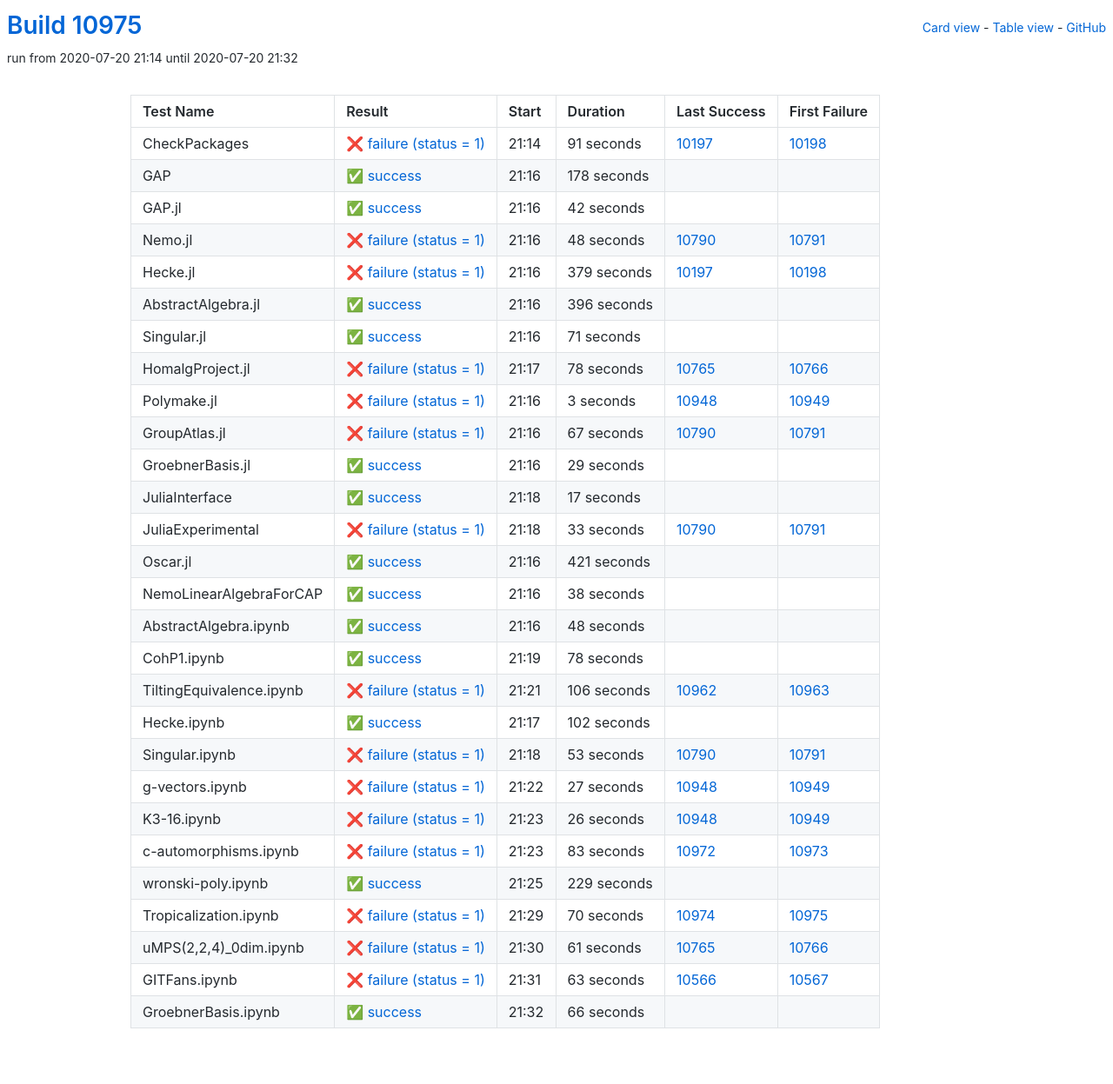
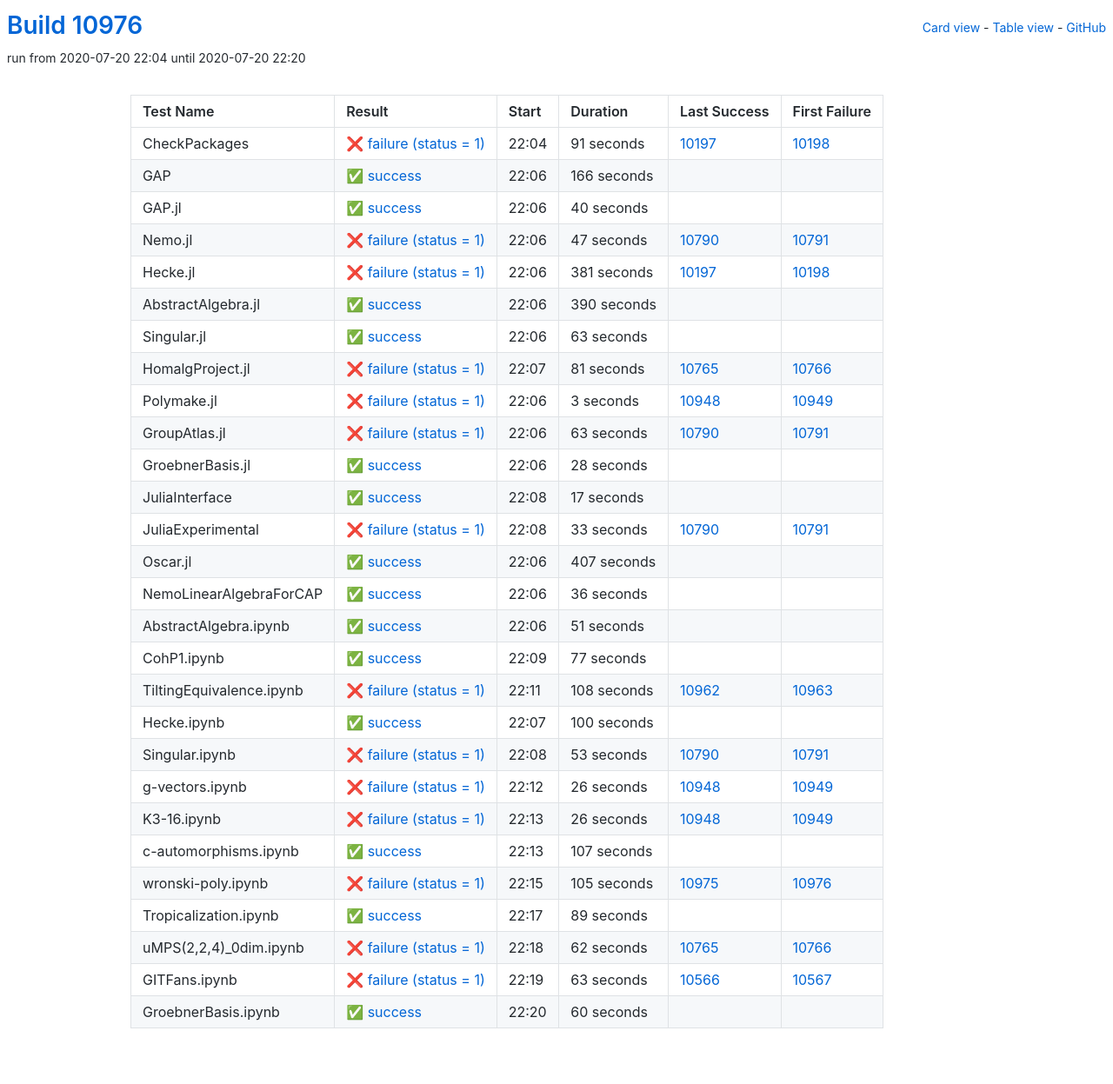
Before and after one commit to oscar-system/oscar-ci-status, a Jekyll site: the page built from table.html, in a window 1280 px wide. Shown: the whole page at 87% size. Built offline with Jekyll 4.4.1, drawn with Linux system fonts in a browser that asks for light colours.

Commit message:
Build #10976

```diff
--- a/_data/ci.yml
+++ b/_data/ci.yml
@@ -1,6 +1,6 @@
 ---
-build: 10975
-build_url: https://oscarci.mathematik.uni-kl.de/job/oscar/10975/
+build: 10976
+build_url: https://oscarci.mathematik.uni-kl.de/job/oscar/10976/
 job: oscar
 organization: oscar-system
 repo: oscar-ci-status
@@ -8,8 +8,8 @@
 tests:
 - name: CheckPackages
   id: checkpackages
-  log: https://oscarci.mathematik.uni-kl.de/job/oscar/10975/artifact/logs/build-10975/CheckPackages.log
-  start: 2020-07-20 21:14
+  log: https://oscarci.mathematik.uni-kl.de/job/oscar/10976/artifact/logs/build-10976/CheckPackages.log
+  start: 2020-07-20 22:04
   success: false
   exitcode: 1
   status: failure
@@ -20,92 +20,92 @@
   first_failure_url: https://oscarci.mathematik.uni-kl.de/job/oscar/10198/
 - name: GAP
   id: gap
-  log: https://oscarci.mathematik.uni-kl.de/job/oscar/10975/artifact/logs/build-10975/GAP.log
-  start: 2020-07-20 21:16
+  log: https://oscarci.mathematik.uni-kl.de/job/oscar/10976/artifact/logs/build-10976/GAP.log
+  start: 2020-07-20 22:06
   success: true
   exitcode: 0
   status: success
-  duration: 178
+  duration: 166
   last_success: false
   last_success_url:
   first_failure: false
   first_failure_url:
 - name: GAP.jl
   id: gap-jl
-  log: https://oscarci.mathematik.uni-kl.de/job/oscar/10975/artifact/logs/build-10975/GAP.jl.log
-  start: 2020-07-20 21:16
+  log: https://oscarci.mathematik.uni-kl.de/job/oscar/10976/artifact/logs/build-10976/GAP.jl.log
+  start: 2020-07-20 22:06
   success: true
   exitcode: 0
   status: success
-  duration: 42
+  duration: 40
   last_success: false
   last_success_url:
   first_failure: false
   first_failure_url:
 - name: Nemo.jl
   id: nemo-jl
-  log: https://oscarci.mathematik.uni-kl.de/job/oscar/10975/artifact/logs/build-10975/Nemo.jl.log
-  start: 2020-07-20 21:16
+  log: https://oscarci.mathematik.uni-kl.de/job/oscar/10976/artifact/logs/build-10976/Nemo.jl.log
+  start: 2020-07-20 22:06
   success: false
   exitcode: 1
   status: failure
-  duration: 48
+  duration: 47
   last_success: 10790
   last_success_url: https://oscarci.mathematik.uni-kl.de/job/oscar/10790/
   first_failure: 10791
   first_failure_url: https://oscarci.mathematik.uni-kl.de/job/oscar/10791/
 - name: Hecke.jl
   id: hecke-jl
-  log: https://oscarci.mathematik.uni-kl.de/job/oscar/10975/artifact/logs/build-10975/Hecke.jl.log
-  start: 2020-07-20 21:16
+  log: https://oscarci.mathematik.uni-kl.de/job/oscar/10976/artifact/logs/build-10976/Hecke.jl.log
+  start: 2020-07-20 22:06
   success: false
   exitcode: 1
   status: failure
-  duration: 379
+  duration: 381
   last_success: 10197
   last_success_url: https://oscarci.mathematik.uni-kl.de/job/oscar/10197/
   first_failure: 10198
   first_failure_url: https://oscarci.mathematik.uni-kl.de/job/oscar/10198/
 - name: AbstractAlgebra.jl
   id: abstractalgebra-jl
-  log: https://oscarci.mathematik.uni-kl.de/job/oscar/10975/artifact/logs/build-10975/AbstractAlgebra.jl.log
-  start: 2020-07-20 21:16
+  log: https://oscarci.mathematik.uni-kl.de/job/oscar/10976/artifact/logs/build-10976/AbstractAlgebra.jl.log
+  start: 2020-07-20 22:06
   success: true
   exitcode: 0
   status: success
-  duration: 396
+  duration: 390
   last_success: false
   last_success_url:
   first_failure: false
   first_failure_url:
 - name: Singular.jl
   id: singular-jl
-  log: https://oscarci.mathematik.uni-kl.de/job/oscar/10975/artifact/logs/build-10975/Singular.jl.log
-  start: 2020-07-20 21:16
+  log: https://oscarci.mathematik.uni-kl.de/job/oscar/10976/artifact/logs/build-10976/Singular.jl.log
+  start: 2020-07-20 22:06
   success: true
   exitcode: 0
   status: success
-  duration: 71
+  duration: 63
   last_success: false
   last_success_url:
   first_failure: false
   first_failure_url:
 - name: HomalgProject.jl
   id: homalgproject-jl
-  log: https://oscarci.mathematik.uni-kl.de/job/oscar/10975/artifact/logs/build-10975/HomalgProject.jl.log
-  start: 2020-07-20 21:17
+  log: https://oscarci.mathematik.uni-kl.de/job/oscar/10976/artifact/logs/build-10976/HomalgProject.jl.log
+  start: 2020-07-20 22:07
   success: false
   exitcode: 1
   status: failure
-  duration: 78
+  duration: 81
   last_success: 10765
   last_success_url: https://oscarci.mathematik.uni-kl.de/job/oscar/10765/
   first_failure: 10766
   first_failure_url: https://oscarci.mathematik.uni-kl.de/job/oscar/10766/
 - name: Polymake.jl
   id: polymake-jl
-  log: https://oscarci.mathematik.uni-kl.de/job/oscar/10975/artifact/logs/build-10975/Polymake.jl.log
-  start: 2020-07-20 21:16
+  log: https://oscarci.mathematik.uni-kl.de/job/oscar/10976/artifact/logs/build-10976/Polymake.jl.log
+  start: 2020-07-20 22:06
   success: false
   exitcode: 1
   status: failure
@@ -116,32 +116,32 @@
   first_failure_url: https://oscarci.mathematik.uni-kl.de/job/oscar/10949/
 - name: GroupAtlas.jl
   id: groupatlas-jl
-  log: https://oscarci.mathematik.uni-kl.de/job/oscar/10975/artifact/logs/build-10975/GroupAtlas.jl.log
-  start: 2020-07-20 21:16
+  log: https://oscarci.mathematik.uni-kl.de/job/oscar/10976/artifact/logs/build-10976/GroupAtlas.jl.log
+  start: 2020-07-20 22:06
   success: false
   exitcode: 1
   status: failure
-  duration: 67
+  duration: 63
   last_success: 10790
   last_success_url: https://oscarci.mathematik.uni-kl.de/job/oscar/10790/
   first_failure: 10791
   first_failure_url: https://oscarci.mathematik.uni-kl.de/job/oscar/10791/
 - name: GroebnerBasis.jl
   id: groebnerbasis-jl
-  log: https://oscarci.mathematik.uni-kl.de/job/oscar/10975/artifact/logs/build-10975/GroebnerBasis.jl.log
-  start: 2020-07-20 21:16
+  log: https://oscarci.mathematik.uni-kl.de/job/oscar/10976/artifact/logs/build-10976/GroebnerBasis.jl.log
+  start: 2020-07-20 22:06
   success: true
   exitcode: 0
   status: success
-  duration: 29
+  duration: 28
   last_success: false
   last_success_url:
   first_failure: false
   first_failure_url:
 - name: JuliaInterface
   id: juliainterface
-  log: https://oscarci.mathematik.uni-kl.de/job/oscar/10975/artifact/logs/build-10975/JuliaInterface.log
-  start: 2020-07-20 21:18
+  log: https://oscarci.mathematik.uni-kl.de/job/oscar/10976/artifact/logs/build-10976/JuliaInterface.log
+  start: 2020-07-20 22:08
   success: true
   exitcode: 0
   status: success
@@ -152,8 +152,8 @@
   first_failure_url:
 - name: JuliaExperimental
   id: juliaexperimental
-  log: https://oscarci.mathematik.uni-kl.de/job/oscar/10975/artifact/logs/build-10975/JuliaExperimental.log
-  start: 2020-07-20 21:18
+  log: https://oscarci.mathematik.uni-kl.de/job/oscar/10976/artifact/logs/build-10976/JuliaExperimental.log
+  start: 2020-07-20 22:08
   success: false
   exitcode: 1
   status: failure
@@ -164,80 +164,80 @@
   first_failure_url: https://oscarci.mathematik.uni-kl.de/job/oscar/10791/
 - name: Oscar.jl
   id: oscar-jl
-  log: https://oscarci.mathematik.uni-kl.de/job/oscar/10975/artifact/logs/build-10975/Oscar.jl.log
-  start: 2020-07-20 21:16
+  log: https://oscarci.mathematik.uni-kl.de/job/oscar/10976/artifact/logs/build-10976/Oscar.jl.log
+  start: 2020-07-20 22:06
   success: true
   exitcode: 0
   status: success
-  duration: 421
+  duration: 407
   last_success: false
   last_success_url:
   first_failure: false
   first_failure_url:
 - name: NemoLinearAlgebraForCAP
   id: nemolinearalgebraforcap
-  log: https://oscarci.mathematik.uni-kl.de/job/oscar/10975/artifact/logs/build-10975/NemoLinearAlgebraForCAP.log
-  start: 2020-07-20 21:16
+  log: https://oscarci.mathematik.uni-kl.de/job/oscar/10976/artifact/logs/build-10976/NemoLinearAlgebraForCAP.log
+  start: 2020-07-20 22:06
   success: true
   exitcode: 0
   status: success
-  duration: 38
+  duration: 36
   last_success: false
   last_success_url:
   first_failure: false
   first_failure_url:
 - name: AbstractAlgebra.ipynb
   id: abstractalgebra-ipynb
-  log: https://oscarci.mathematik.uni-kl.de/job/oscar/10975/artifact/logs/build-10975/AbstractAlgebra.ipynb.log
-  start: 2020-07-20 21:16
+  log: https://oscarci.mathematik.uni-kl.de/job/oscar/10976/artifact/logs/build-10976/AbstractAlgebra.ipynb.log
+  start: 2020-07-20 22:06
   success: true
   exitcode: 0
   status: success
-  duration: 48
+  duration: 51
   last_success: false
   last_success_url:
   first_failure: false
   first_failure_url:
 - name: CohP1.ipynb
   id: cohp1-ipynb
-  log: https://oscarci.mathematik.uni-kl.de/job/oscar/10975/artifact/logs/build-10975/CohP1.ipynb.log
-  start: 2020-07-20 21:19
+  log: https://oscarci.mathematik.uni-kl.de/job/oscar/10976/artifact/logs/build-10976/CohP1.ipynb.log
+  start: 2020-07-20 22:09
   success: true
   exitcode: 0
   status: success
-  duration: 78
+  duration: 77
   last_success: false
   last_success_url:
   first_failure: false
   first_failure_url:
 - name: TiltingEquivalence.ipynb
   id: tiltingequivalence-ipynb
-  log: https://oscarci.mathematik.uni-kl.de/job/oscar/10975/artifact/logs/build-10975/TiltingEquivalence.ipynb.log
-  start: 2020-07-20 21:21
+  log: https://oscarci.mathematik.uni-kl.de/job/oscar/10976/artifact/logs/build-10976/TiltingEquivalence.ipynb.log
+  start: 2020-07-20 22:11
   success: false
   exitcode: 1
   status: failure
-  duration: 106
+  duration: 108
   last_success: 10962
   last_success_url: https://oscarci.mathematik.uni-kl.de/job/oscar/10962/
   first_failure: 10963
   first_failure_url: https://oscarci.mathematik.uni-kl.de/job/oscar/10963/
 - name: Hecke.ipynb
   id: hecke-ipynb
-  log: https://oscarci.mathematik.uni-kl.de/job/oscar/10975/artifact/logs/build-10975/Hecke.ipynb.log
-  start: 2020-07-20 21:17
+  log: https://oscarci.mathematik.uni-kl.de/job/oscar/10976/artifact/logs/build-10976/Hecke.ipynb.log
+  start: 2020-07-20 22:07
   success: true
   exitcode: 0
   status: success
-  duration: 102
+  duration: 100
   last_success: false
   last_success_url:
   first_failure: false
   first_failure_url:
 - name: Singular.ipynb
   id: singular-ipynb
-  log: https://oscarci.mathematik.uni-kl.de/job/oscar/10975/artifact/logs/build-10975/Singular.ipynb.log
-  start: 2020-07-20 21:18
+  log: https://oscarci.mathematik.uni-kl.de/job/oscar/10976/artifact/logs/build-10976/Singular.ipynb.log
+  start: 2020-07-20 22:08
   success: false
   exitcode: 1
   status: failure
@@ -248,20 +248,20 @@
   first_failure_url: https://oscarci.mathematik.uni-kl.de/job/oscar/10791/
 - name: g-vectors.ipynb
   id: g-vectors-ipynb
-  log: https://oscarci.mathematik.uni-kl.de/job/oscar/10975/artifact/logs/build-10975/g-vectors.ipynb.log
-  start: 2020-07-20 21:22
+  log: https://oscarci.mathematik.uni-kl.de/job/oscar/10976/artifact/logs/build-10976/g-vectors.ipynb.log
+  start: 2020-07-20 22:12
   success: false
   exitcode: 1
   status: failure
-  duration: 27
+  duration: 26
   last_success: 10948
   last_success_url: https://oscarci.mathematik.uni-kl.de/job/oscar/10948/
   first_failure: 10949
   first_failure_url: https://oscarci.mathematik.uni-kl.de/job/oscar/10949/
 - name: K3-16.ipynb
   id: k3-16-ipynb
-  log: https://oscarci.mathematik.uni-kl.de/job/oscar/10975/artifact/logs/build-10975/K3-16.ipynb.log
-  start: 2020-07-20 21:23
+  log: https://oscarci.mathematik.uni-kl.de/job/oscar/10976/artifact/logs/build-10976/K3-16.ipynb.log
+  start: 2020-07-20 22:13
   success: false
   exitcode: 1
   status: failure
@@ -272,56 +272,56 @@
   first_failure_url: https://oscarci.mathematik.uni-kl.de/job/oscar/10949/
 - name: c-automorphisms.ipynb
   id: c-automorphisms-ipynb
-  log: https://oscarci.mathematik.uni-kl.de/job/oscar/10975/artifact/logs/build-10975/c-automorphisms.ipynb.log
-  start: 2020-07-20 21:23
-  success: false
-  exitcode: 1
-  status: failure
-  duration: 83
-  last_success: 10972
-  last_success_url: https://oscarci.mathematik.uni-kl.de/job/oscar/10972/
-  first_failure: 10973
-  first_failure_url: https://oscarci.mathematik.uni-kl.de/job/oscar/10973/
-- name: wronski-poly.ipynb
-  id: wronski-poly-ipynb
-  log: https://oscarci.mathematik.uni-kl.de/job/oscar/10975/artifact/logs/build-10975/wronski-poly.ipynb.log
-  start: 2020-07-20 21:25
+  log: https://oscarci.mathematik.uni-kl.de/job/oscar/10976/artifact/logs/build-10976/c-automorphisms.ipynb.log
+  start: 2020-07-20 22:13
   success: true
   exitcode: 0
   status: success
-  duration: 229
+  duration: 107
   last_success: false
   last_success_url:
   first_failure: false
   first_failure_url:
-- name: Tropicalization.ipynb
-  id: tropicalization-ipynb
-  log: https://oscarci.mathematik.uni-kl.de/job/oscar/10975/artifact/logs/build-10975/Tropicalization.ipynb.log
-  start: 2020-07-20 21:29
+- name: wronski-poly.ipynb
+  id: wronski-poly-ipynb
+  log: https://oscarci.mathematik.uni-kl.de/job/oscar/10976/artifact/logs/build-10976/wronski-poly.ipynb.log
+  start: 2020-07-20 22:15
   success: false
   exitcode: 1
   status: failure
-  duration: 70
-  last_success: 10974
-  last_success_url: https://oscarci.mathematik.uni-kl.de/job/oscar/10974/
-  first_failure: 10975
-  first_failure_url: https://oscarci.mathematik.uni-kl.de/job/oscar/10975/
+  duration: 105
+  last_success: 10975
+  last_success_url: https://oscarci.mathematik.uni-kl.de/job/oscar/10975/
+  first_failure: 10976
+  first_failure_url: https://oscarci.mathematik.uni-kl.de/job/oscar/10976/
+- name: Tropicalization.ipynb
+  id: tropicalization-ipynb
+  log: https://oscarci.mathematik.uni-kl.de/job/oscar/10976/artifact/logs/build-10976/Tropicalization.ipynb.log
+  start: 2020-07-20 22:17
+  success: true
+  exitcode: 0
+  status: success
+  duration: 89
+  last_success: false
+  last_success_url:
+  first_failure: false
+  first_failure_url:
 - name: uMPS(2,2,4)_0dim.ipynb
   id: umps-2-2-4-0dim-ipynb
-  log: https://oscarci.mathematik.uni-kl.de/job/oscar/10975/artifact/logs/build-10975/uMPS-2-2-4-_0dim.ipynb.log
-  start: 2020-07-20 21:30
+  log: https://oscarci.mathematik.uni-kl.de/job/oscar/10976/artifact/logs/build-10976/uMPS-2-2-4-_0dim.ipynb.log
+  start: 2020-07-20 22:18
   success: false
   exitcode: 1
   status: failure
-  duration: 61
+  duration: 62
   last_success: 10765
   last_success_url: https://oscarci.mathematik.uni-kl.de/job/oscar/10765/
   first_failure: 10766
   first_failure_url: https://oscarci.mathematik.uni-kl.de/job/oscar/10766/
 - name: GITFans.ipynb
   id: gitfans-ipynb
-  log: https://oscarci.mathematik.uni-kl.de/job/oscar/10975/artifact/logs/build-10975/GITFans.ipynb.log
-  start: 2020-07-20 21:31
+  log: https://oscarci.mathematik.uni-kl.de/job/oscar/10976/artifact/logs/build-10976/GITFans.ipynb.log
+  start: 2020-07-20 22:19
   success: false
   exitcode: 1
   status: failure
@@ -332,12 +332,12 @@
   first_failure_url: https://oscarci.mathematik.uni-kl.de/job/oscar/10567/
 - name: GroebnerBasis.ipynb
   id: groebnerbasis-ipynb
-  log: https://oscarci.mathematik.uni-kl.de/job/oscar/10975/artifact/logs/build-10975/GroebnerBasis.ipynb.log
-  start: 2020-07-20 21:32
+  log: https://oscarci.mathematik.uni-kl.de/job/oscar/10976/artifact/logs/build-10976/GroebnerBasis.ipynb.log
+  start: 2020-07-20 22:20
   success: true
   exitcode: 0
   status: success
-  duration: 66
+  duration: 60
   last_success: false
   last_success_url:
   first_failure: false
```
Also changed, not shown: README.md.
